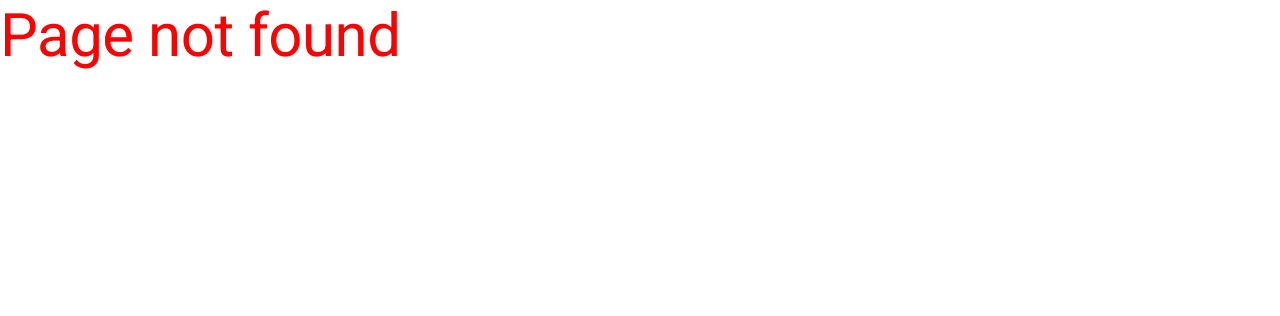
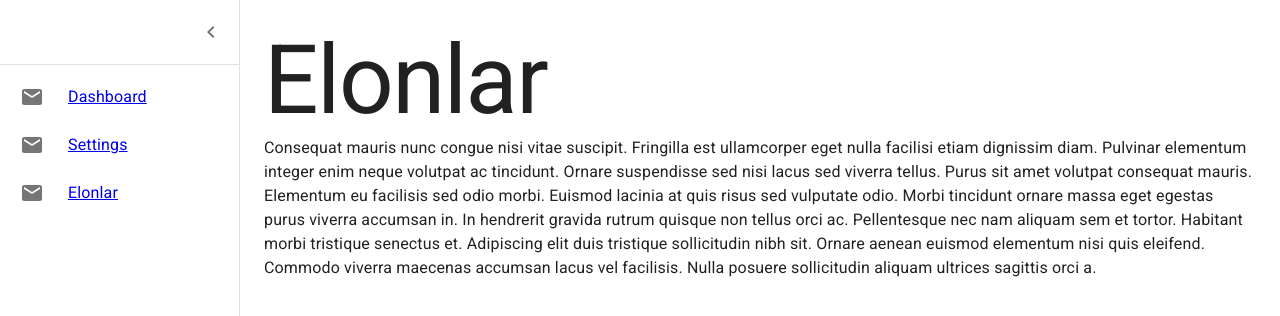
Before and after one commit to TohirDev/frontend-admin, a React (Vite) app: page /admin/elonlar in a window 1280 px wide. Before the commit this address had no page. Shown: the top 316 px of the page. Built offline with nearby package versions, Linux system fonts and the light colour scheme.

Commit message:
UPDATED: app file routes

```diff
--- a/package.json
+++ b/package.json
@@ -17,6 +17,7 @@
     "@emotion/styled": "^11.11.0",
     "@mui/icons-material": "^5.15.6",
     "@mui/material": "^5.15.6",
+    "@mui/styles": "^5.15.10",
     "react": "^18.2.0",
     "react-dom": "^18.2.0",
     "react-hook-form": "^7.49.3",
--- a/src/App.tsx
+++ b/src/App.tsx
@@ -5,9 +5,9 @@ import RegistrationPage from "./pages/auth/registeration";
 import Home from "./pages/home";
 import PageNotFound from "./pages/404";
 import MainLayout from "./pages/layout";
-import AdminPage from "./pages/admin";
 import Elonlar from "./pages/admin/components/elonlar";
 import Settings from "./pages/admin/components/settings";
+import AdminPage from "./pages/admin";
 
 function App() {
   return (
@@ -21,8 +21,8 @@ function App() {
         />
         <Route path={ERoutes.NotFoundPage} element={<PageNotFound />} />
         <Route path={ERoutes.AdminPage} element={<AdminPage />} />
-        <Route path={ERoutes.Elonlar} element={<Elonlar />} />
-        <Route path={ERoutes.Elonlar} element={<Settings />} />
+        <Route path={ERoutes.AdminAnnouncement} element={<Elonlar />} />
+        <Route path={ERoutes.AdminSettings} element={<Settings />} />
       </Route>
     </Routes>
   );
--- a/src/pages/admin/components/elonlar/index.tsx
+++ b/src/pages/admin/components/elonlar/index.tsx
@@ -1,5 +1,30 @@
+import { Box, Typography } from "@mui/material";
+import SideNav from "../sidebar";
+
 function Elonlar() {
-  return <div>Elonlar</div>;
+  return (
+    <Box sx={{ display: "flex" }}>
+      <SideNav />
+      <Box component="main" sx={{ flexGrow: 1, p: 3 }}>
+        <Typography variant="h1">Elonlar</Typography>
+        <Typography paragraph>
+          Consequat mauris nunc congue nisi vitae suscipit. Fringilla est
+          ullamcorper eget nulla facilisi etiam dignissim diam. Pulvinar
+          elementum integer enim neque volutpat ac tincidunt. Ornare
+          suspendisse sed nisi lacus sed viverra tellus. Purus sit amet
+          volutpat consequat mauris. Elementum eu facilisis sed odio morbi.
+          Euismod lacinia at quis risus sed vulputate odio. Morbi tincidunt
+          ornare massa eget egestas purus viverra accumsan in. In hendrerit
+          gravida rutrum quisque non tellus orci ac. Pellentesque nec nam
+          aliquam sem et tortor. Habitant morbi tristique senectus et.
+          Adipiscing elit duis tristique sollicitudin nibh sit. Ornare
+          aenean euismod elementum nisi quis eleifend. Commodo viverra
+          maecenas accumsan lacus vel facilisis. Nulla posuere sollicitudin
+          aliquam ultrices sagittis orci a.
+        </Typography>
+      </Box>
+    </Box>
+  );
 }
 
 export default Elonlar;
--- a/src/pages/admin/components/settings/index.tsx
+++ b/src/pages/admin/components/settings/index.tsx
@@ -1,5 +1,30 @@
+import { Box, Typography } from "@mui/material";
+import SideNav from "../sidebar";
+
 function Settings() {
-  return <div>Settings</div>;
+  return (
+    <Box sx={{ display: "flex" }}>
+      <SideNav />
+      <Box component="main" sx={{ flexGrow: 1, p: 3 }}>
+        <Typography variant="h1">Settings</Typography>
+        <Typography paragraph>
+          Consequat mauris nunc congue nisi vitae suscipit. Fringilla est
+          ullamcorper eget nulla facilisi etiam dignissim diam. Pulvinar
+          elementum integer enim neque volutpat ac tincidunt. Ornare
+          suspendisse sed nisi lacus sed viverra tellus. Purus sit amet
+          volutpat consequat mauris. Elementum eu facilisis sed odio morbi.
+          Euismod lacinia at quis risus sed vulputate odio. Morbi tincidunt
+          ornare massa eget egestas purus viverra accumsan in. In hendrerit
+          gravida rutrum quisque non tellus orci ac. Pellentesque nec nam
+          aliquam sem et tortor. Habitant morbi tristique senectus et.
+          Adipiscing elit duis tristique sollicitudin nibh sit. Ornare
+          aenean euismod elementum nisi quis eleifend. Commodo viverra
+          maecenas accumsan lacus vel facilisis. Nulla posuere sollicitudin
+          aliquam ultrices sagittis orci a.
+        </Typography>
+      </Box>
+    </Box>
+  );
 }
 
 export default Settings;
--- a/src/pages/admin/components/sidebar/index.tsx
+++ b/src/pages/admin/components/sidebar/index.tsx
@@ -1,5 +1,183 @@
-function Sidebar() {
-  return <div>Sidebar</div>;
+import { useState } from "react";
+import { styled, useTheme, Theme, CSSObject } from "@mui/material/styles";
+import Box from "@mui/material/Box";
+import MuiDrawer from "@mui/material/Drawer";
+
+import List from "@mui/material/List";
+import CssBaseline from "@mui/material/CssBaseline";
+import Divider from "@mui/material/Divider";
+import IconButton from "@mui/material/IconButton";
+import ChevronLeftIcon from "@mui/icons-material/ChevronLeft";
+import ChevronRightIcon from "@mui/icons-material/ChevronRight";
+import ListItem from "@mui/material/ListItem";
+import ListItemButton from "@mui/material/ListItemButton";
+import ListItemIcon from "@mui/material/ListItemIcon";
+import ListItemText from "@mui/material/ListItemText";
+import MailIcon from "@mui/icons-material/Mail";
+import { Link } from "react-router-dom";
+
+const drawerWidth = 240;
+
+const openedMixin = (theme: Theme): CSSObject => ({
+  width: drawerWidth,
+  transition: theme.transitions.create("width", {
+    easing: theme.transitions.easing.sharp,
+    duration: theme.transitions.duration.enteringScreen,
+  }),
+  overflowX: "hidden",
+});
+
+const closedMixin = (theme: Theme): CSSObject => ({
+  transition: theme.transitions.create("width", {
+    easing: theme.transitions.easing.sharp,
+    duration: theme.transitions.duration.leavingScreen,
+  }),
+  overflowX: "hidden",
+  width: `calc(${theme.spacing(7)} + 1px)`,
+  [theme.breakpoints.up("sm")]: {
+    width: `calc(${theme.spacing(8)} + 1px)`,
+  },
+});
+
+const DrawerHeader = styled("div")(({ theme }) => ({
+  display: "flex",
+  alignItems: "center",
+  justifyContent: "flex-end",
+  padding: theme.spacing(0, 1),
+  // necessary for content to be below app bar
+  ...theme.mixins.toolbar,
+}));
+
+const Drawer = styled(MuiDrawer, {
+  shouldForwardProp: (prop) => prop !== "open",
+})(({ theme, open }) => ({
+  width: drawerWidth,
+  flexShrink: 0,
+  whiteSpace: "nowrap",
+  boxSizing: "border-box",
+  ...(open && {
+    ...openedMixin(theme),
+    "& .MuiDrawer-paper": openedMixin(theme),
+  }),
+  ...(!open && {
+    ...closedMixin(theme),
+    "& .MuiDrawer-paper": closedMixin(theme),
+  }),
+}));
+
+export default function SideNav() {
+  const theme = useTheme();
+  const [open, setOpen] = useState(true);
+
+  const handleDrawerClose = () => {
+    setOpen((prev) => !prev);
+  };
+
+  return (
+    <Box sx={{ display: "flex" }}>
+      <CssBaseline />
+
+      <Drawer variant="permanent" open={open}>
+        <DrawerHeader>
+          <IconButton onClick={handleDrawerClose}>
+            {theme.direction === "rtl" ? (
+              <ChevronRightIcon />
+            ) : (
+              <ChevronLeftIcon />
+            )}
+          </IconButton>
+        </DrawerHeader>
+        <Divider />
+        <List>
+          <Link to={"/admin"}>
+            <ListItem
+              key={"Dashboard"}
+              disablePadding
+              sx={{ display: "block" }}
+            >
+              <ListItemButton
+                sx={{
+                  minHeight: 48,
+                  justifyContent: open ? "initial" : "center",
+                  px: 2.5,
+                }}
+              >
+                <ListItemIcon
+                  sx={{
+                    minWidth: 0,
+                    mr: open ? 3 : "auto",
+                    justifyContent: "center",
+                  }}
+                >
+                  <MailIcon />
+                </ListItemIcon>
+                <ListItemText
+                  primary={"Dashboard"}
+                  sx={{ opacity: open ? 1 : 0 }}
+                />
+              </ListItemButton>
+            </ListItem>
+          </Link>
+          <Link to={"/admin/settings"}>
+            <ListItem
+              key={"Settings"}
+              disablePadding
+              sx={{ display: "block" }}
+            >
+              <ListItemButton
+                sx={{
+                  minHeight: 48,
+                  justifyContent: open ? "initial" : "center",
+                  px: 2.5,
+                }}
+              >
+                <ListItemIcon
+                  sx={{
+                    minWidth: 0,
+                    mr: open ? 3 : "auto",
+                    justifyContent: "center",
+                  }}
+                >
+                  <MailIcon />
+                </ListItemIcon>
+                <ListItemText
+                  primary={"Settings"}
+                  sx={{ opacity: open ? 1 : 0 }}
+                />
+              </ListItemButton>
+            </ListItem>
+          </Link>
+          <Link to={"/admin/elonlar"}>
+            <ListItem
+              key={"Elonlar"}
+              disablePadding
+              sx={{ display: "block" }}
+            >
+              <ListItemButton
+                sx={{
+                  minHeight: 48,
+                  justifyContent: open ? "initial" : "center",
+                  px: 2.5,
+                }}
+              >
+                <ListItemIcon
+                  sx={{
+                    minWidth: 0,
+                    mr: open ? 3 : "auto",
+                    justifyContent: "center",
+                  }}
+                >
+                  <MailIcon />
+                </ListItemIcon>
+                <ListItemText
+                  primary={"Elonlar"}
+                  sx={{ opacity: open ? 1 : 0 }}
+                />
+              </ListItemButton>
+            </ListItem>
+          </Link>
+        </List>
+      </Drawer>
+    </Box>
+  );
 }
-
-export default Sidebar;
--- a/src/pages/admin/index.tsx
+++ b/src/pages/admin/index.tsx
@@ -1,9 +1,8 @@
 import { useEffect } from "react";
 import { getUserToken } from "../../global";
 import { useNavigate, useParams } from "react-router-dom";
-import { Box, Button, Container, Grid } from "@mui/material";
-import Elonlar from "./components/elonlar";
-import Settings from "./components/settings";
+import { Box, Typography } from "@mui/material";
+import SideNav from "./components/sidebar";
 
 const AdminPage = () => {
   const navigate = useNavigate();
@@ -16,53 +15,27 @@ const AdminPage = () => {
     }
   }, [navigate]);
   return (
-    <Container>
-      <Grid container sx={{ height: "100vh" }}>
-        <Grid
-          item
-          md={3}
-          sm={2}
-          sx={{
-            borderRight: "1px solid silver",
-            borderLeft: "1px solid silver",
-            display: "flex",
-            justifyContent: "center",
-          }}
-        >
-          <Box
-            sx={{
-              width: "90%",
-              display: "flex",
-              alignItems: "center",
-              flexDirection: "column",
-              mt: 5,
-            }}
-          >
-            <Button
-              fullWidth
-              variant="contained"
-              color="primary"
-              sx={{ fontSize: "20px" }}
-              onClick={() => navigate("/admin/elonlar")}
-            >
-              E'lonlar
-            </Button>
-            <Button
-              fullWidth
-              variant="contained"
-              color="primary"
-              sx={{ mt: 2, fontSize: "20px" }}
-              onClick={() => navigate("/admin/settings")}
-            >
-              Sozlamalar
-            </Button>
-          </Box>
-        </Grid>
-        <Grid item md={9} sm={10} sx={{ background: "blue" }}>
-          {id == "settings" ? <Settings /> : <Elonlar />}
-        </Grid>
-      </Grid>
-    </Container>
+    <Box sx={{ display: "flex" }}>
+      <SideNav />
+      <Box component="main" sx={{ flexGrow: 1, p: 3 }}>
+        <Typography variant="h1">AdminPage</Typography>
+        <Typography paragraph>
+          Consequat mauris nunc congue nisi vitae suscipit. Fringilla est
+          ullamcorper eget nulla facilisi etiam dignissim diam. Pulvinar
+          elementum integer enim neque volutpat ac tincidunt. Ornare
+          suspendisse sed nisi lacus sed viverra tellus. Purus sit amet
+          volutpat consequat mauris. Elementum eu facilisis sed odio morbi.
+          Euismod lacinia at quis risus sed vulputate odio. Morbi tincidunt
+          ornare massa eget egestas purus viverra accumsan in. In hendrerit
+          gravida rutrum quisque non tellus orci ac. Pellentesque nec nam
+          aliquam sem et tortor. Habitant morbi tristique senectus et.
+          Adipiscing elit duis tristique sollicitudin nibh sit. Ornare
+          aenean euismod elementum nisi quis eleifend. Commodo viverra
+          maecenas accumsan lacus vel facilisis. Nulla posuere sollicitudin
+          aliquam ultrices sagittis orci a.
+        </Typography>
+      </Box>
+    </Box>
   );
 };
 
```
Also changed, not shown: 1 other file (tests, documents, lock files or other folders).
